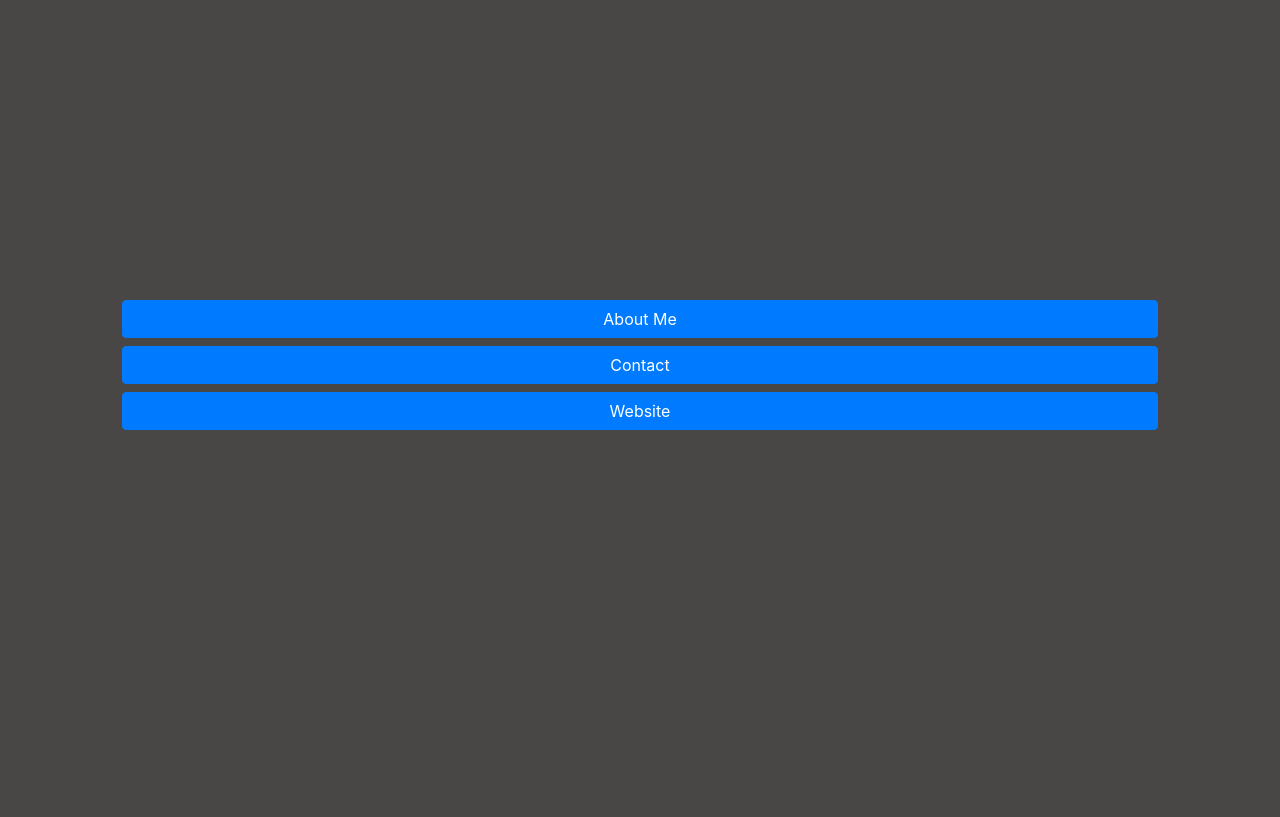
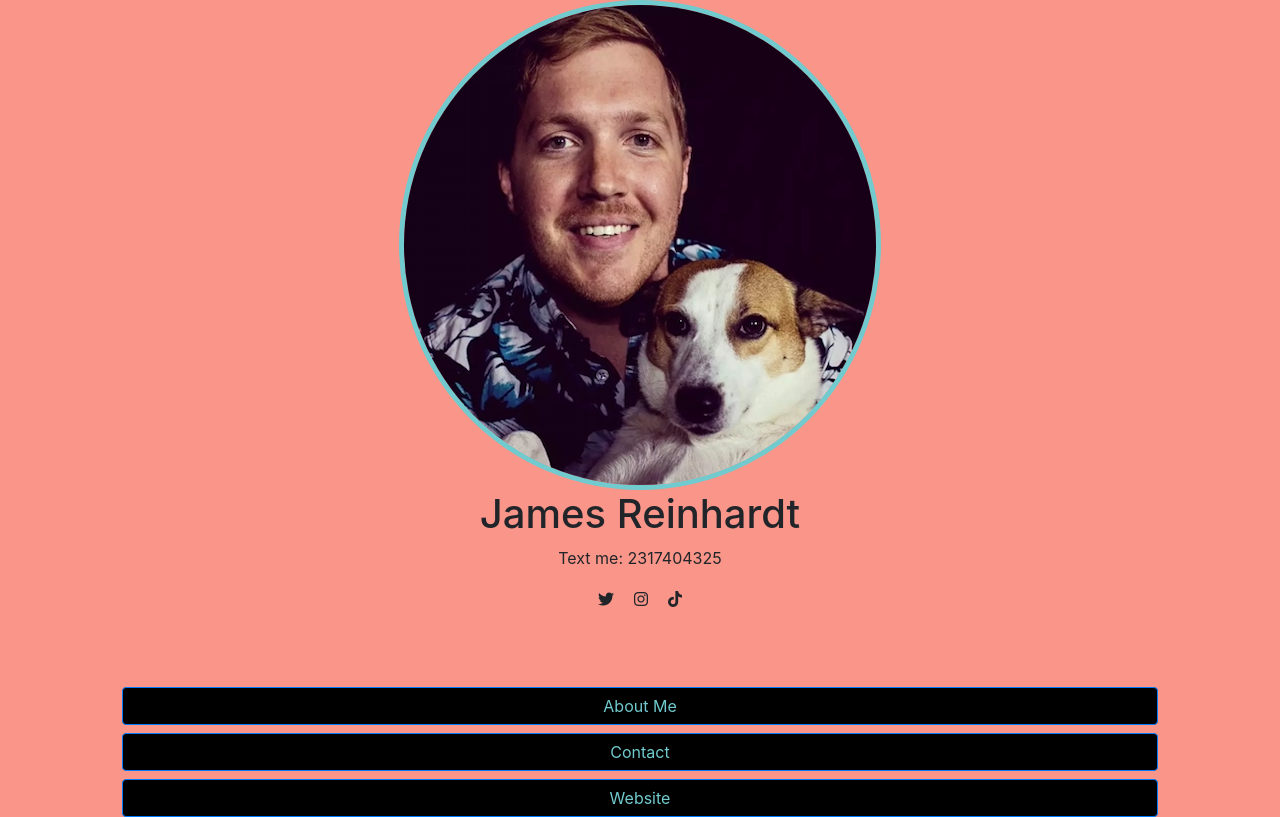
Before and after one commit to james-reinhardt1/LAB-link-in-bio, a plain HTML site: page index.html in a window 1280 px wide. Drawn offline with nearby package versions, Linux system fonts and the light colour scheme.

Commit message:
final changes to files for link in bio project

```diff
--- a/index.html
+++ b/index.html
@@ -7,12 +7,23 @@
     <link rel="stylesheet" href="https://stackpath.bootstrapcdn.com/bootstrap/4.3.1/css/bootstrap.min.css" integrity="sha384-ggOyR0iXCbMQv3Xipma34MD+dH/1fQ784/j6cY/iJTQUOhcWr7x9JvoRxT2MZw1T" crossorigin="anonymous">
     <link rel="stylesheet" href="main.css">
   </head>
-  <body style="background-color: rgba(23, 19, 19, 0.782);">
+  <body style="background-color: rgb(250, 149, 137);">
+    <div><img class="headshot" src="images/Leia and I 2.png" alt="profile-pic"></div>
+    <div class="text">
+      <h1>James Reinhardt</h1>
+      <p>Text me: 2317404325</p>
+    </div>
+    <div class="icons">
+      <i class="fa-brands fa-twitter"></i>
+      <i class="fa-brands fa-instagram"></i>
+      <i class="fa-brands fa-tiktok"></i>
+    </div>
     <div class="d-grid gap-2 col-10 mx-auto" id="buttons">
       <button class="btn btn-primary btn-block" class="more-buttons" type="button">About Me</button>
       <button class="btn btn-primary btn-block" class="more-buttons" type="button">Contact</button>
-      <button class="btn btn-primary btn-block" clsas="more-buttons" type="button">Website</button>
+      <button class="btn btn-primary btn-block" class="more-buttons" type="button">Website</button>
     </div>
+    <script src="https://kit.fontawesome.com/22176dd05d.js" crossorigin="anonymous"></script>
     <script src="main.js"></script>
   </body>
 </html>
--- a/main.css
+++ b/main.css
@@ -1,9 +1,43 @@
 #buttons {
   position: relative;
-  top: 300px;
+  top: 75px;
 }
 
 .more-buttons {
   position: absolute;
 
 }
+
+.headshot {
+display: block;
+margin-left: auto;
+margin-right: auto;
+padding: 0px;
+border-radius: 50%;
+border: rgb(113, 203, 206) 5px solid;
+}
+
+.text {
+  text-align: center;
+
+}
+
+i {
+  padding-left: 10px;
+  padding-right: 10px;
+
+}
+
+.icons {
+  display: flex;
+  flex-wrap: wrap;
+  justify-content: center;
+  padding: 5px;
+
+}
+
+.btn.btn-primary.btn-block {
+  background-color: black;
+  color: rgb(113, 203, 206);
+
+}
```
Also changed, not shown: images/Leia and I 2.png (added).
